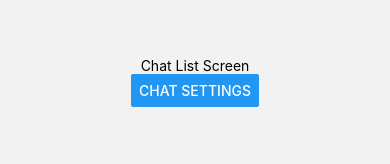
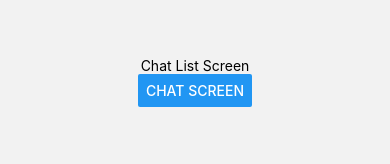
Before and after one commit to KennedyMungai/WhatsappClone, a React Native app: screen /Chat in a window 390 px wide. Shown: the part 316-480 px from the top of the page. Built offline with nearby package versions, Linux system fonts and the light colour scheme.

Commit message:
Updated the title of the Button

```diff
--- a/screens/ChatListScreen.js
+++ b/screens/ChatListScreen.js
@@ -4,7 +4,7 @@ const ChatListScreen = ({ navigation }) => {
     return (
         <View style={styles.chatScreenView}>
             <Text>Chat List Screen</Text>
-            <Button title={'Chat Settings'} onPress={() => navigation.navigate('ChatScreen')} />
+            <Button title={'Chat Screen'} onPress={() => navigation.navigate('ChatScreen')} />
         </View>
     )
 }
```
